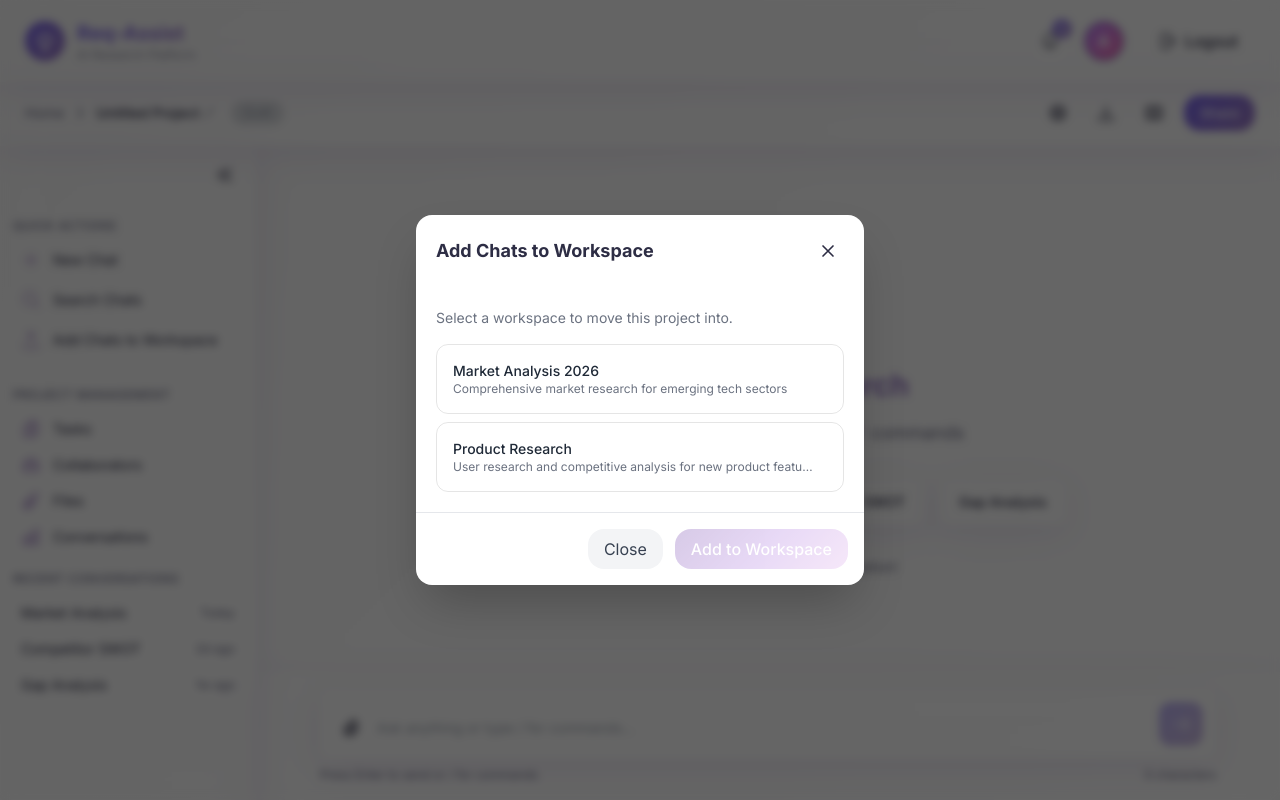
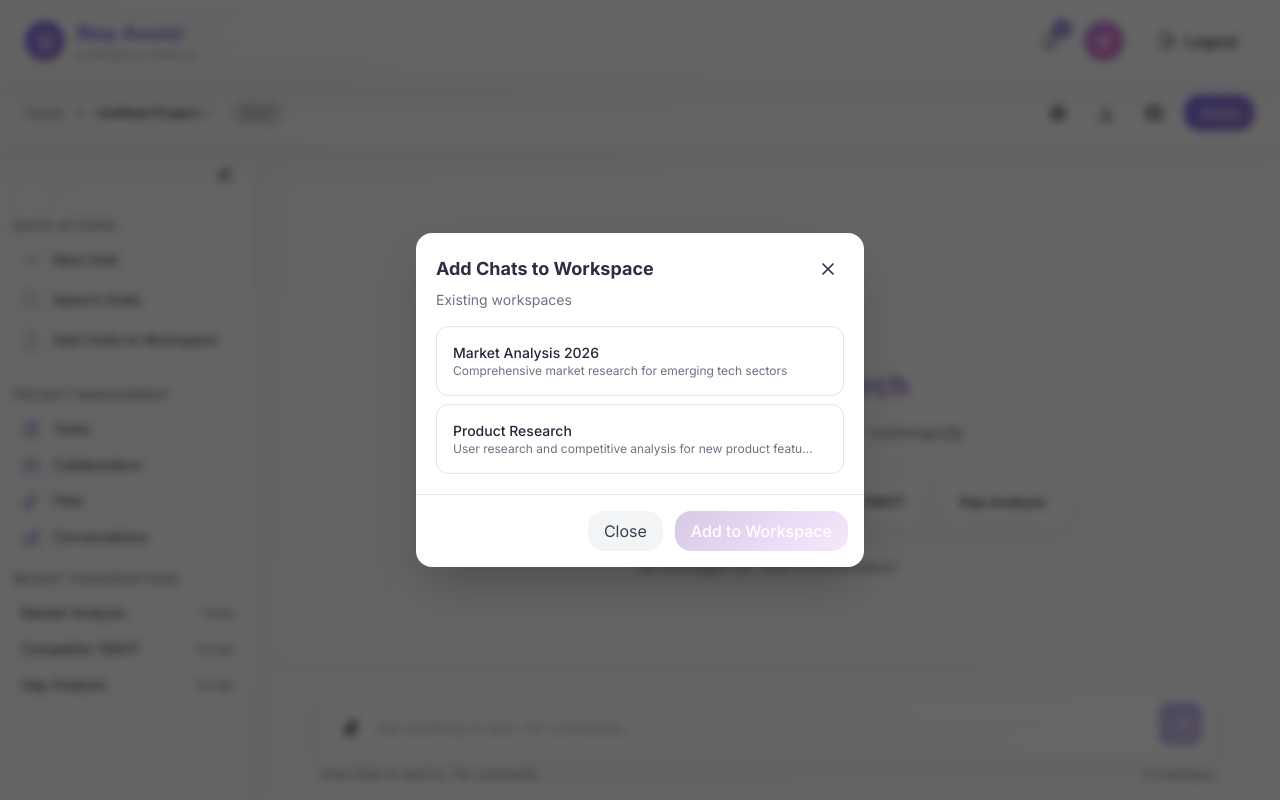
Before and after one commit to code-tan-uj/req-assist, a Next.js app: page /project/1 in a window 1280 px wide. Both pictures are taken after a click on the button "Add Chats to Workspace". Built offline with nearby package versions, Linux system fonts and the light colour scheme.

Commit message:
minor fix: changed "Select a workspace to move this project into." to "Existing workspaces"

```diff
--- a/src/app/project/[id]/page.tsx
+++ b/src/app/project/[id]/page.tsx
@@ -1032,7 +1032,7 @@ export default function ProjectPage() {
                 className="rounded-2xl w-full max-w-md pointer-events-auto overflow-hidden"
                 style={{ background: '#ffffff', boxShadow: '0 25px 50px -12px rgba(0,0,0,0.25)' }}
               >
-                <div className="flex items-center justify-between p-5 border-b" style={{ borderColor: 'var(--color-border)' }}>
+                <div className="flex items-center justify-between pb-1 p-5 border-b" style={{ borderColor: 'var(--color-border)' }}>
                   <h2 className="text-lg font-bold" style={{ color: 'var(--color-foreground)' }}>Add Chats to Workspace</h2>
                   <button onClick={() => setShowAddToWorkspaceModal(false)} className="p-1.5 rounded hover:bg-white/10 transition-colors">
                     <svg className="w-5 h-5" fill="none" viewBox="0 0 24 24" stroke="currentColor">
@@ -1040,8 +1040,8 @@ export default function ProjectPage() {
                     </svg>
                   </button>
                 </div>
-                <div className="p-5">
-                  <p className="text-sm text-gray-500 mb-4">Select a workspace to move this project into.</p>
+                <div className="pt-0 p-5">
+                  <p className="text-sm text-gray-500 mb-4">Existing workspaces</p>
                   <div className="space-y-2">
                     {MOCK_WORKSPACES.map((ws) => {
                       const isCurrent = ws.id === workspaceId;
```
